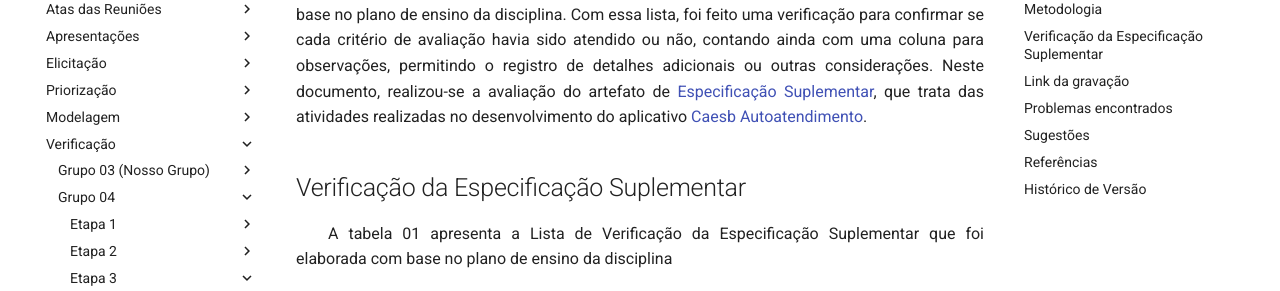
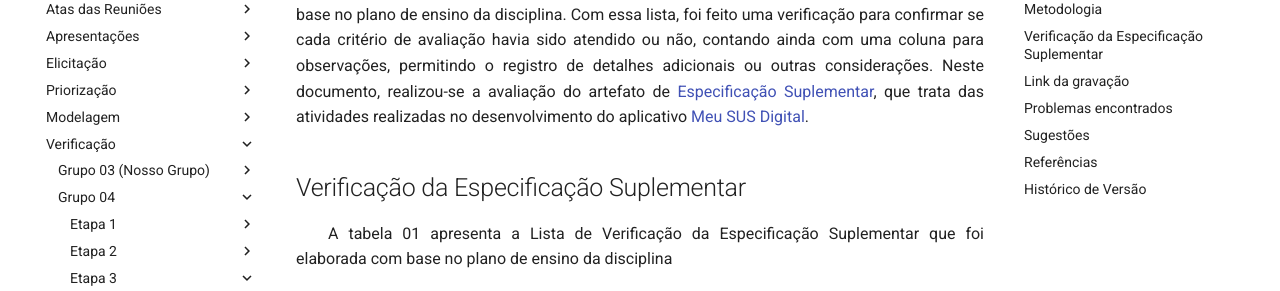
Before and after one commit to Requisitos-de-Software/2024.2-CAESB-Autoatendimento, an MkDocs documentation site: the page built from docs/planejamento/verificacao/veri_sumplementar1.md, in a window 1280 px wide and 900 px high, scrolled down 437 px. Shown: the part 153-444 px from the top of the window. Built offline with MkDocs 1.6.1 and Material for MkDocs 9.7.7, drawn with Linux system fonts in a browser that asks for light colours; comment, search, counter and statistics services are not loaded.

Commit message:
add verificação suplementar2

```diff
--- a/docs/planejamento/verificacao/veri_sumplementar1.md
+++ b/docs/planejamento/verificacao/veri_sumplementar1.md
@@ -14,7 +14,7 @@
 <p align="justify">
 &emsp;&emsp; A verificação foi realizada utilizando uma lista de critérios de avaliação, elaborada com base no plano de ensino da disciplina. Com essa lista, foi feito uma verificação para confirmar se cada critério de avaliação havia sido atendido ou não, contando ainda com uma coluna para observações, permitindo o registro de detalhes adicionais ou outras considerações.
 
-Neste documento, realizou-se a avaliação do artefato de <a href="https://requisitos-de-software.github.io/2024.2-MeuSUSDigital/modelagem/especificacao-suplementar/">Especificação Suplementar</a>, que trata das atividades realizadas no desenvolvimento do aplicativo <a href="https://play.google.com/store/apps/details?id=br.gov.df.caesb.mobile&hl=pt_BR">Caesb Autoatendimento</a>.</p>
+Neste documento, realizou-se a avaliação do artefato de <a href="https://requisitos-de-software.github.io/2024.2-MeuSUSDigital/modelagem/especificacao-suplementar/">Especificação Suplementar</a>, que trata das atividades realizadas no desenvolvimento do aplicativo <a href="https://play.google.com/store/apps/details?id=br.gov.datasus.cnsdigital&hl=pt_BR">Meu SUS Digital</a>.</p>
 
 
 ## Verificação da Especificação Suplementar
```
